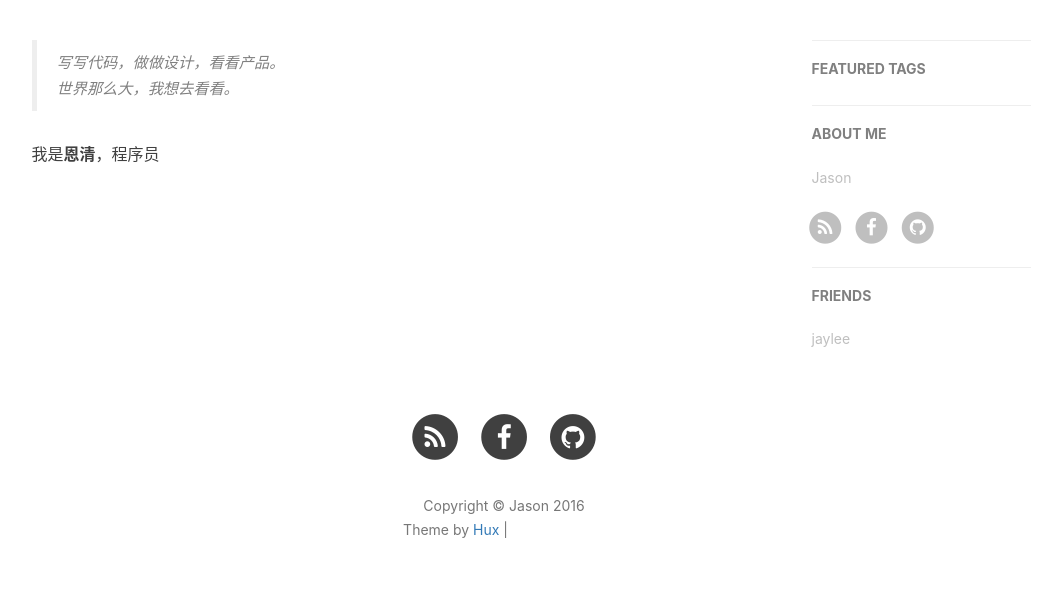
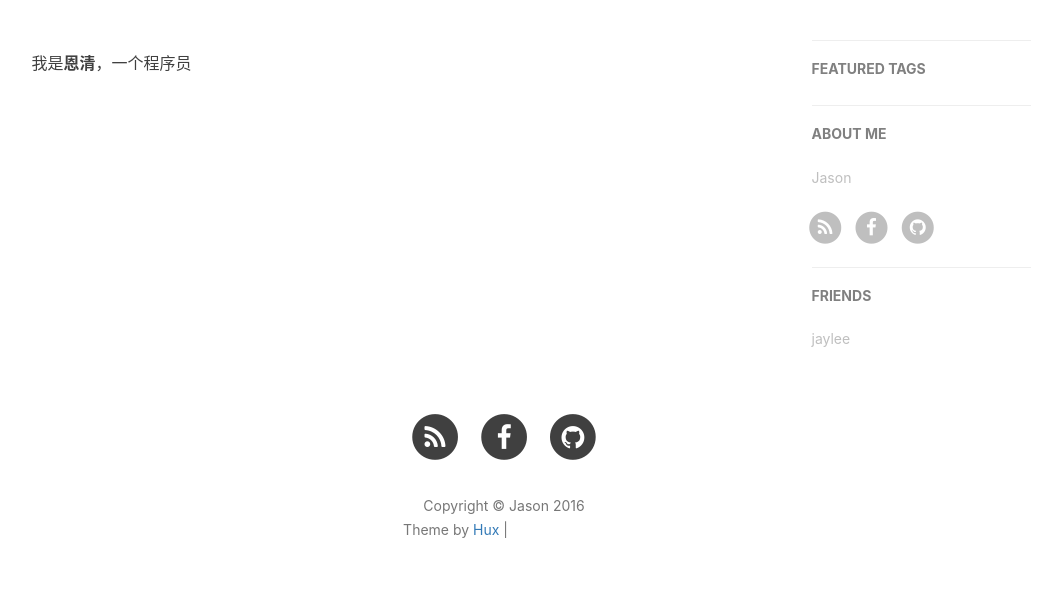
Before and after one commit to JasonYangX/blog, a Jekyll site: the page built from about.html, in a window 1280 px wide. Shown: the part 418-1025 px from the top of the page, without its empty margins (136-1198 px from the left). Built offline with Jekyll 4.4.1, drawn with Linux system fonts in a browser that asks for light colours; nearby versions of some CDN libraries; comment, search, counter and statistics services are not loaded; grey boxes are pictures that could not be loaded.

Commit message:
edit sth

```diff
--- a/about.html
+++ b/about.html
@@ -9,13 +9,7 @@ header-img: "img/about-bg.jpg"
 <div class="zh post-container">
 
     <!--copied from markdown -->
-    <blockquote><p>写写代码，做做设计，看看产品。<br>
-    世界那么大，我想去看看。</p></blockquote>
-
-    <p>我是<strong>恩清</strong>，程序员 <a
-
-</div>
-
+    <p>我是<strong>恩清</strong>，一个程序员
 
 </div>
 
```
